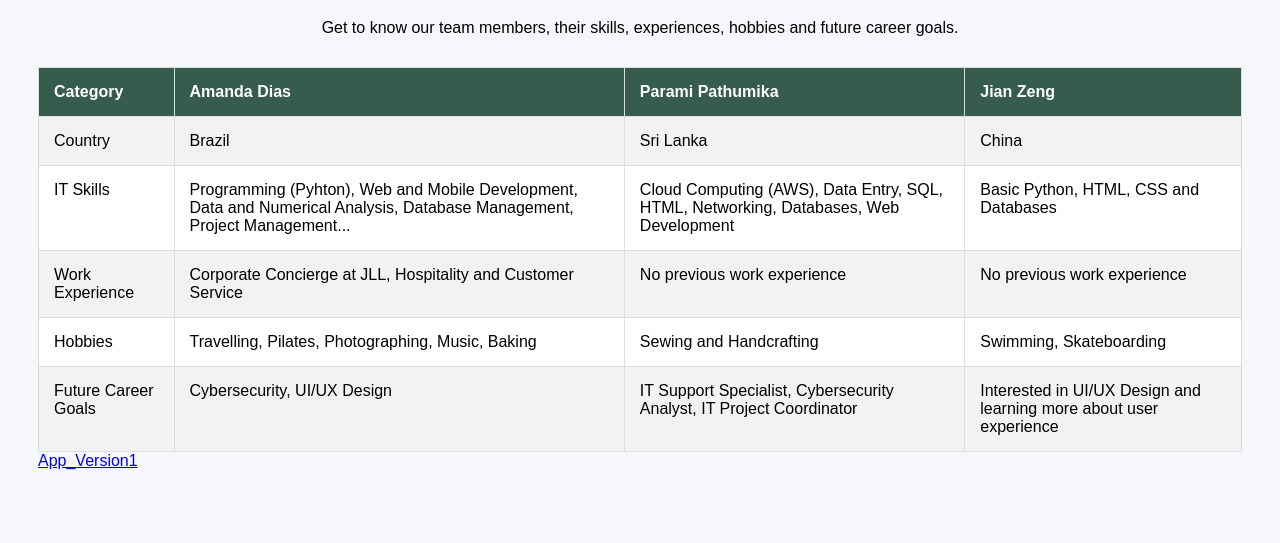
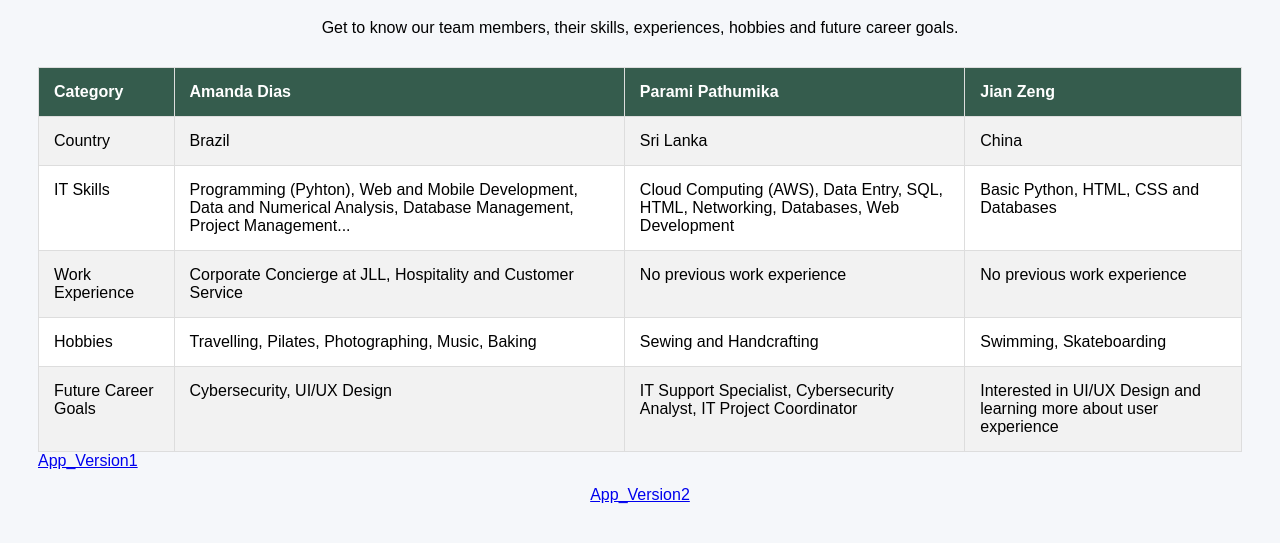
Before and after one commit to amanda2104/group1_webpage, a plain HTML site: page index.html in a window 1280 px wide. Shown: the part 99-642 px from the top of the page. Drawn offline with Linux system fonts and the light colour scheme.

Commit message:
Update index.html

```diff
--- a/index.html
+++ b/index.html
@@ -139,5 +139,4 @@
 
     <a href="https://amanda2104.github.io/group1_webpage/monash.html">App_Version1</a>
 
-</body>
-</html>
+    <p> <a href="https://amanda2104.github.io/group1_webpage/monash_v2">App_Version2</a>
```
